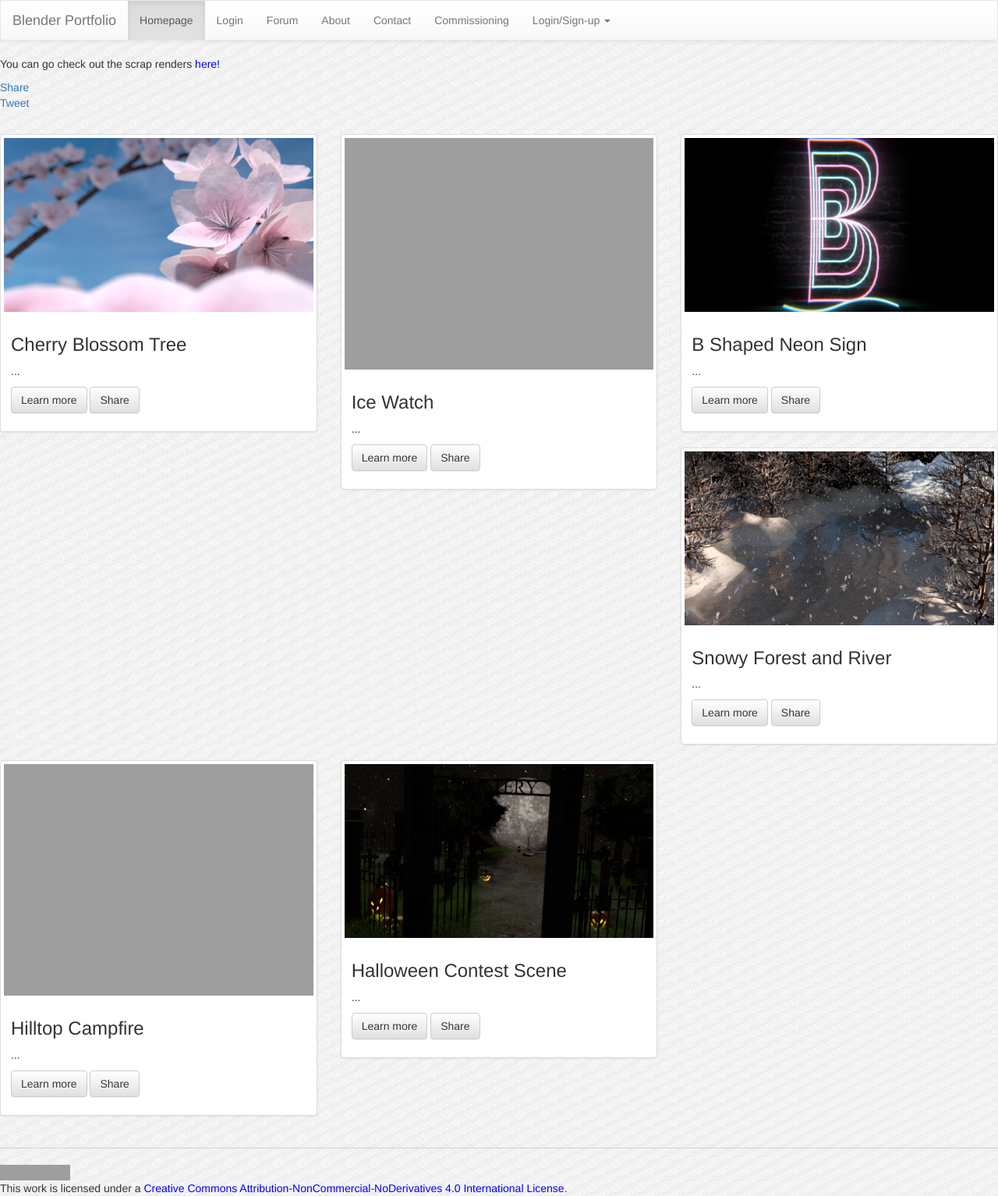
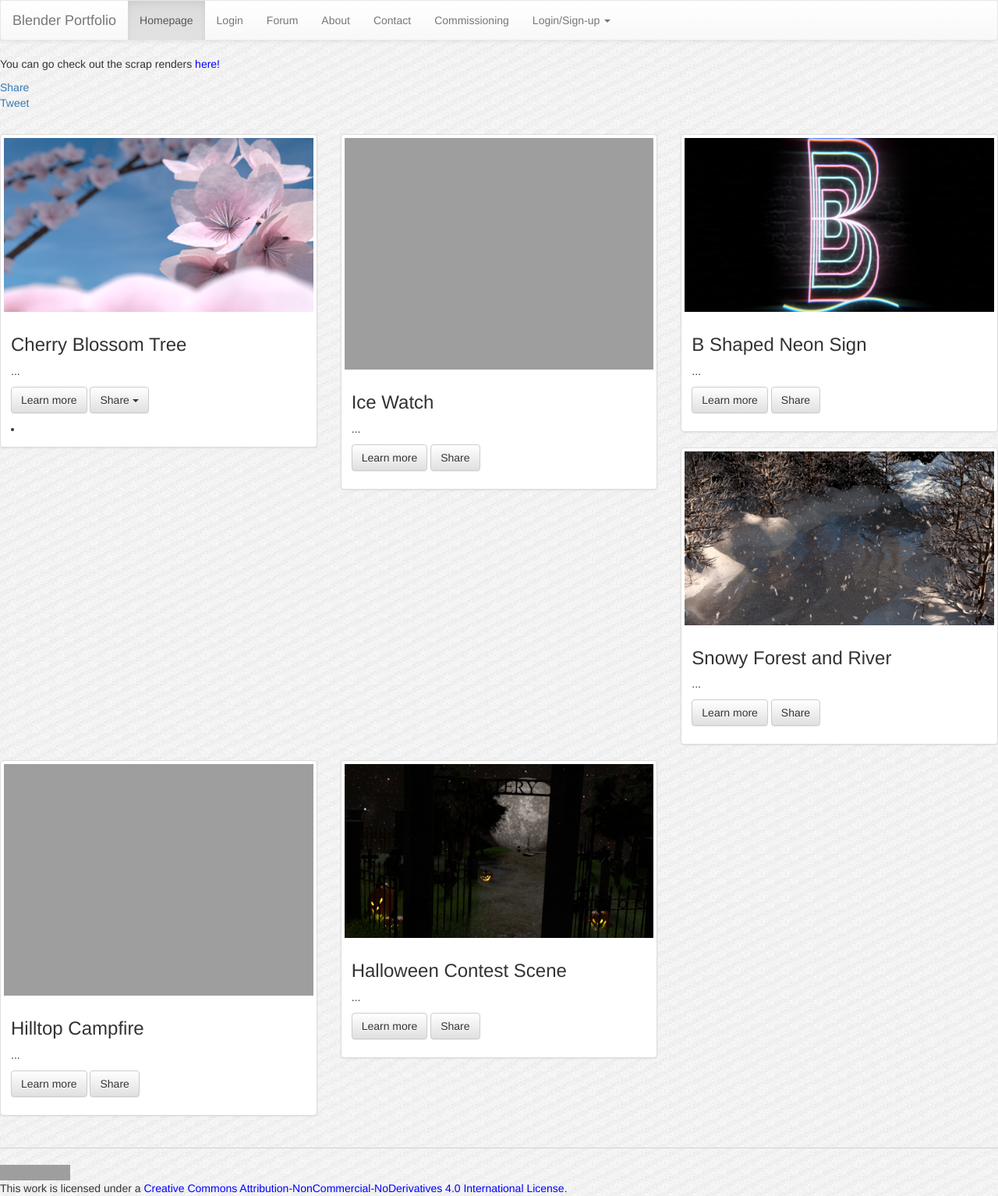
Before and after one commit to slothgamez/fireplex.github.io, a Jekyll site: the page index.html, which Jekyll copies as it is, in a window 1280 px wide. Shown: the whole page at 78% size. Built offline with Jekyll 4.4.1, drawn with Linux system fonts in a browser that asks for light colours; nearby versions of some CDN libraries; comment, search, counter and statistics services are not loaded; grey boxes are pictures that could not be loaded.

Commit message:
Update index.html

```diff
--- a/index.html
+++ b/index.html
@@ -115,7 +115,7 @@
     <!--Twitter share button-->
     <span id="twitterSpan" style="white-space:nowrap;"><a class="twitter-share-button"
       href="https://twitter.com/intent/tweet?text=Check%20out%20this%20site%20https%3A%2F%2Ffireplex.github.io" data-size="large" style="display: inline">
-    Tweet</a></span>
+    Tweet</a></span><br>
     <!--Google plus share button-->
     <span id="googleSpan" style="white-space:nowrap;"><div class="g-plus" data-action="share" data-height="24" data-href="https://fireplex.github.io"></div></span>
     </p>
@@ -128,7 +128,14 @@
           <div class="caption">
             <h3>Cherry Blossom Tree</h3>
             <p>...</p>
-            <p><a href="#" class="btn btn-default" role="button">Learn more</a> <a href="#" class="btn btn-default" role="button">Share</a></p>
+            <p><a href="#" class="btn btn-default" role="button">Learn more</a> <a href="#" class="btn btn-default dropdown-toggle" data-toggle="dropdown" role="button" aria-haspopup="true" aria-expanded="false">Share  <span class="caret"></span></a></p>
+						<li class="dropdown">
+							<ul class="dropdown-menu">
+								<li><a href="#">Share via Facebook </a></li>
+								<li><a href="#">Share via Twitter </a></li>
+								<li><a href="#">Share via Google </a></li>
+							</ul>
+						</li>
           </div>
         </div>
       </div>
```
